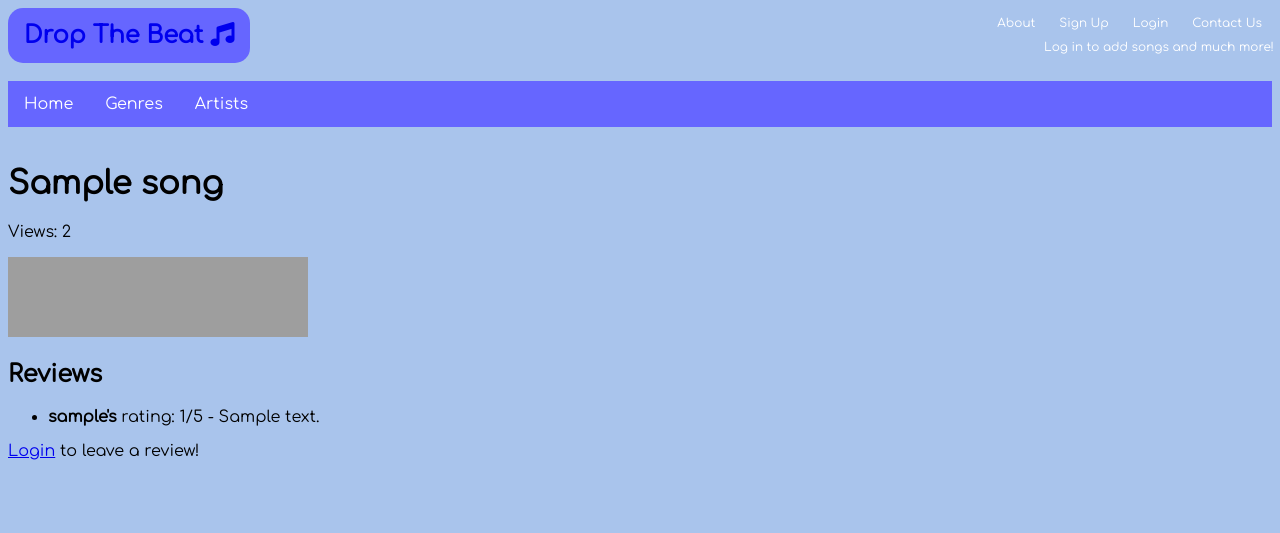
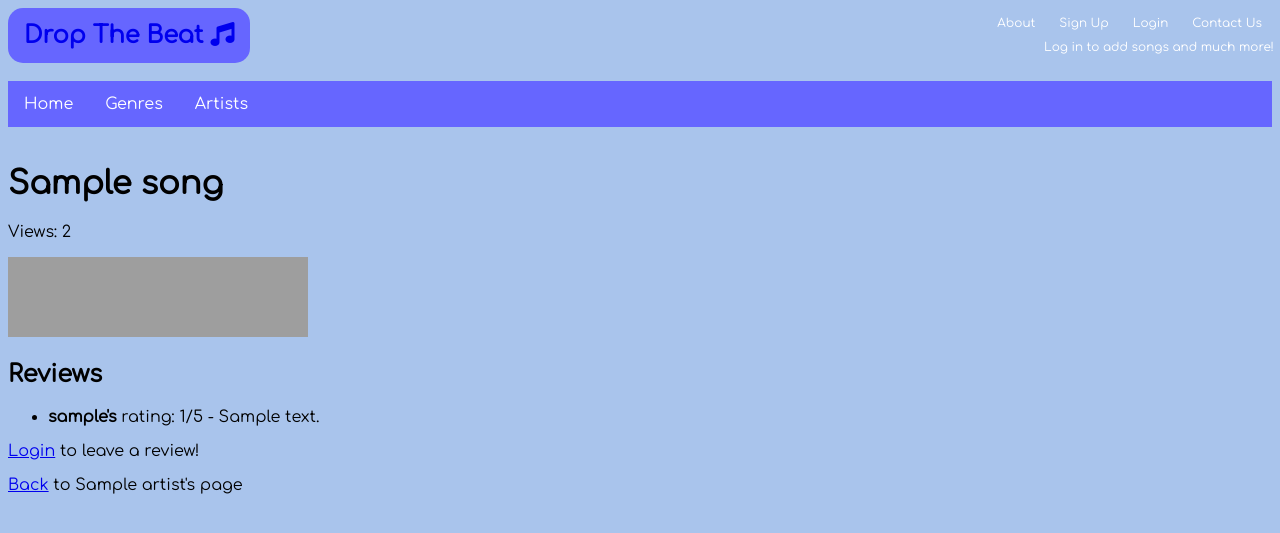
Before and after one commit to 2908400m/web_project, a Django app: page /song/1/ in a window 1280 px wide. Shown: the top 533 px of the page. Run offline with Django 3.2, Linux system fonts and the light colour scheme; tables that the repository leaves empty hold one stand-in row (values such as "Sample post"); some libraries are stand-ins or nearby versions; grey boxes are pictures that could not be loaded.

Commit message:
song back page to artist

```diff
--- a/drop_the_beat/views.py
+++ b/drop_the_beat/views.py
@@ -199,6 +199,7 @@ def search_song_on_spotify(title, artist_name):
 
 def song(request, song_id):
     song = get_object_or_404(Song, id=song_id)
+    artist = song.artist
     reviews = defaultdict(list)
     song_reviews = song.reviews.all()
 
@@ -231,4 +232,4 @@ def song(request, song_id):
 
                 return redirect('drop_the_beat:song', song_id=song.id)
 
-    return render(request, 'drop_the_beat/song.html', {'song': song,'reviews':dict(reviews),'review_form': review_form})
+    return render(request, 'drop_the_beat/song.html', {'song': song,'artist':artist,'reviews':dict(reviews),'review_form': review_form})
--- a/templates/drop_the_beat/artist_detail.html
+++ b/templates/drop_the_beat/artist_detail.html
@@ -53,7 +53,6 @@
         <p>No songs available.</p>
     {% endif %}
 
-
     <a href="{% url 'artists' %}">Back to Artists</a>
 
 {% endblock %}
--- a/templates/drop_the_beat/song.html
+++ b/templates/drop_the_beat/song.html
@@ -43,4 +43,6 @@
         <p><a href="{% url 'drop_the_beat:login' %}">Login</a> to leave a review!</p>
     {% endif %}
 
+    <p><a href="{% url 'drop_the_beat:artist_detail' artist.id %}">Back</a> to {{ artist.name }}'s page</p>
+
 {% endblock %}
```
